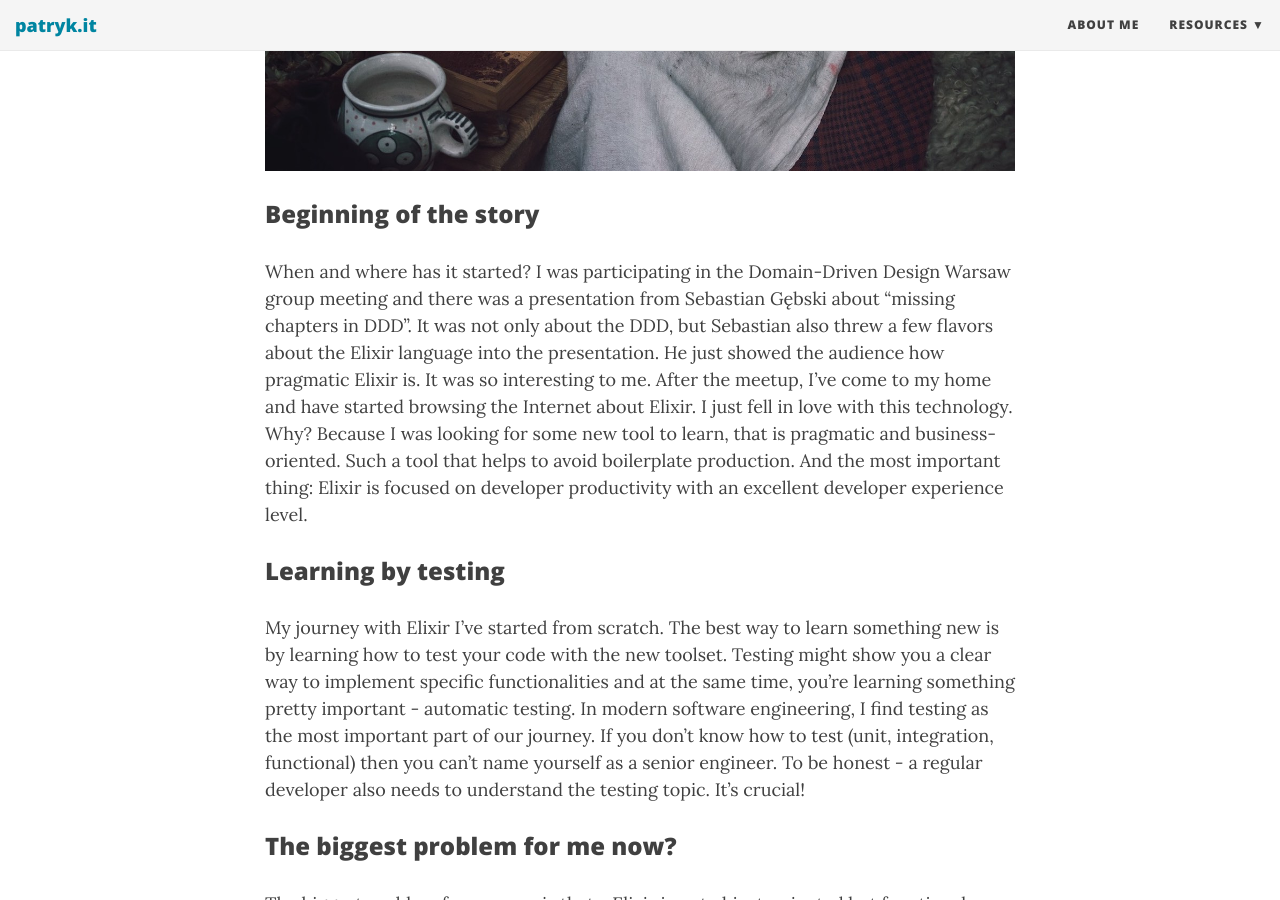
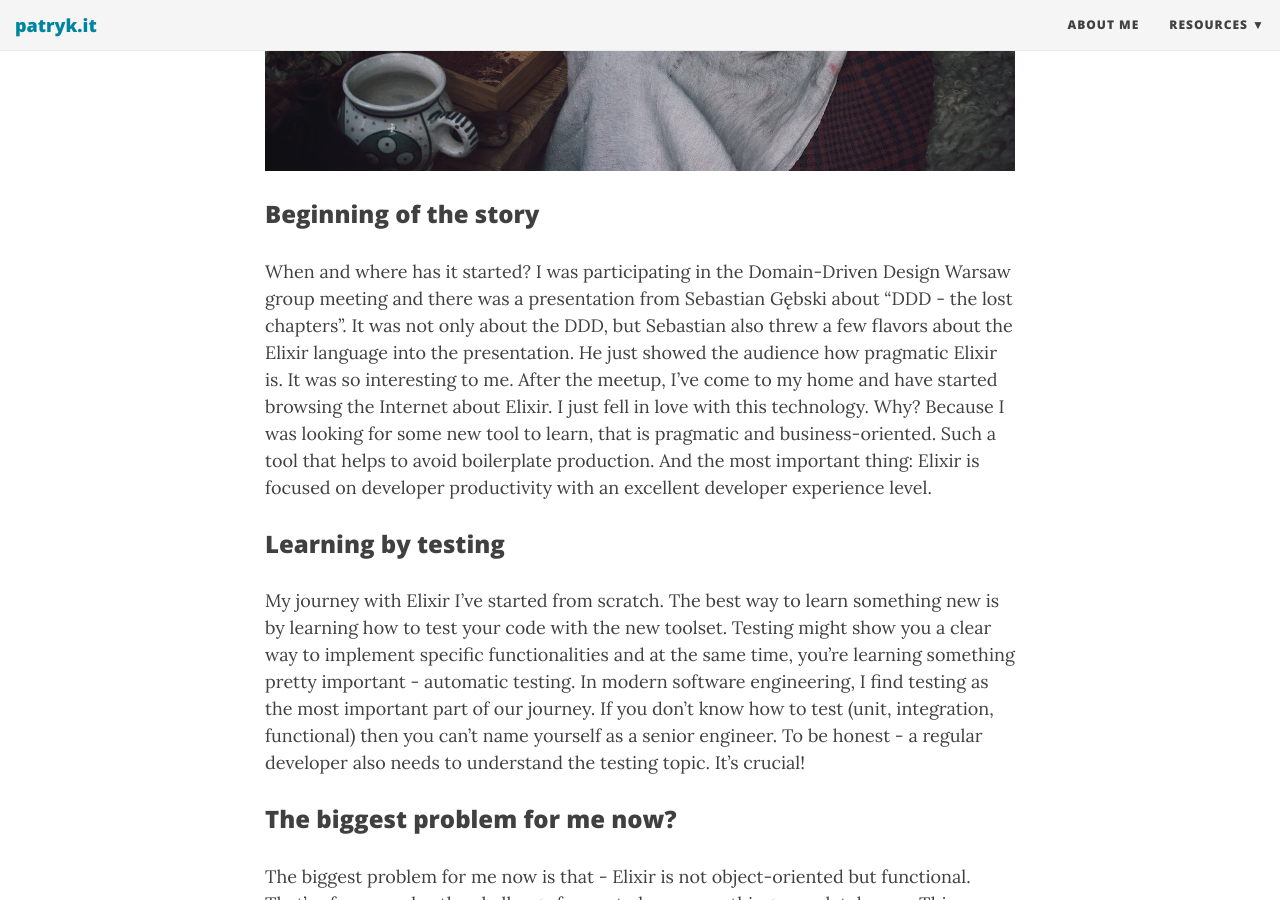
Before and after one commit to patrykwozinski/patrykwozinski.github.io, a Jekyll site: the page built from _posts/2020-09-14-from-php-to-elixir-beginning.md, in a window 1280 px wide and 900 px high, scrolled down 618 px. Built offline with Jekyll 4.4.1, drawn with Linux system fonts in a browser that asks for light colours; nearby versions of some CDN libraries; comment, search, counter and statistics services are not loaded.

Commit message:
change of Sebastian presentation name

```diff
--- a/_posts/2020-09-14-from-php-to-elixir-beginning.md
+++ b/_posts/2020-09-14-from-php-to-elixir-beginning.md
@@ -15,7 +15,7 @@ Hi everyone! Welcome to my first post from the "From PHP to Elixir" series about
 </p>
 
 ### Beginning of the story
-When and where has it started? I was participating in the Domain-Driven Design Warsaw group meeting and there was a presentation from Sebastian Gębski about "missing chapters in DDD". It was not only about the DDD, but Sebastian also threw a few flavors about the Elixir language into the presentation. He just showed the audience how pragmatic Elixir is. It was so interesting to me. After the meetup, I've come to my home and have started browsing the Internet about Elixir. I just fell in love with this technology. Why? Because I was looking for some new tool to learn, that is pragmatic and business-oriented. Such a tool that helps to avoid boilerplate production. And the most important thing: Elixir is focused on developer productivity with an excellent developer experience level.
+When and where has it started? I was participating in the Domain-Driven Design Warsaw group meeting and there was a presentation from Sebastian Gębski about "DDD - the lost chapters". It was not only about the DDD, but Sebastian also threw a few flavors about the Elixir language into the presentation. He just showed the audience how pragmatic Elixir is. It was so interesting to me. After the meetup, I've come to my home and have started browsing the Internet about Elixir. I just fell in love with this technology. Why? Because I was looking for some new tool to learn, that is pragmatic and business-oriented. Such a tool that helps to avoid boilerplate production. And the most important thing: Elixir is focused on developer productivity with an excellent developer experience level.
 
 ### Learning by testing
 My journey with Elixir I've started from scratch. The best way to learn something new is by learning how to test your code with the new toolset. Testing might show you a clear way to implement specific functionalities and at the same time, you're learning something pretty important - automatic testing. In modern software engineering, I find testing as the most important part of our journey. If you don't know how to test (unit, integration, functional) then you can't name yourself as a senior engineer. To be honest - a regular developer also needs to understand the testing topic. It's crucial!
```
